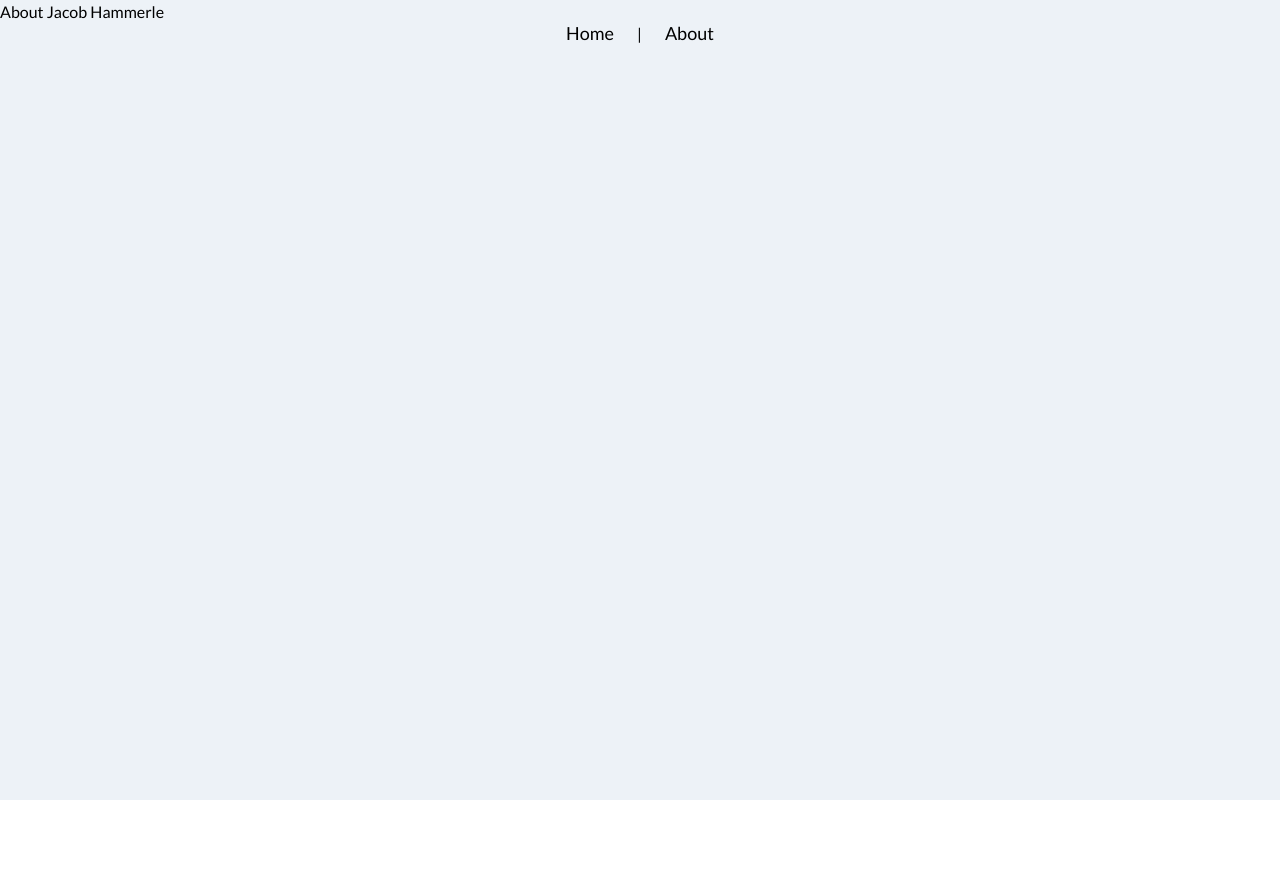
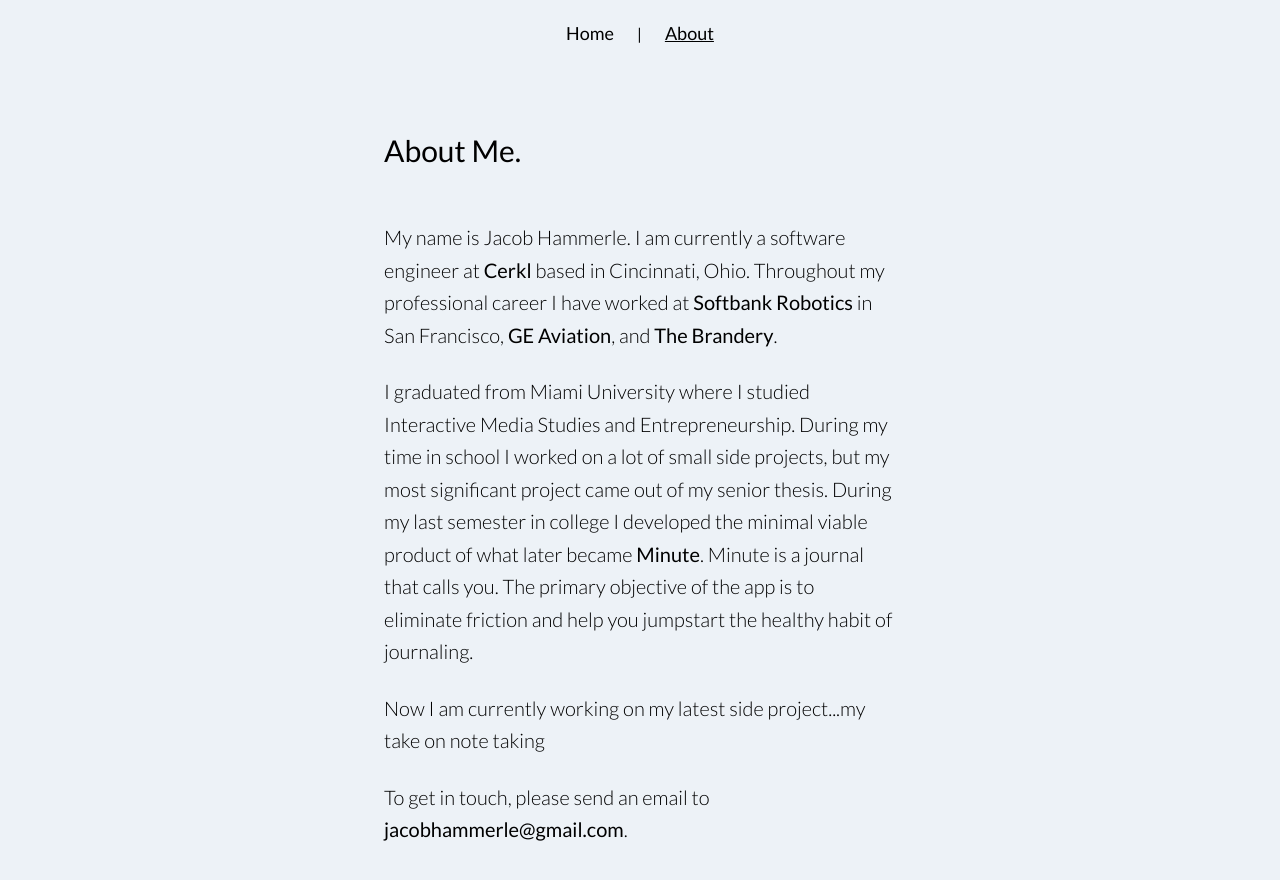
Before and after one commit to jacobhammerle/jham, a Vue app: page /about in a window 1280 px wide. Shown: the top 880 px of the page. Before the commit the page ends 800 px from the top, so only its background shows below. Built offline with nearby package versions, Linux system fonts and the light colour scheme.

Commit message:
about me content and active nav link

```diff
--- a/public/index.html
+++ b/public/index.html
@@ -6,12 +6,13 @@
     <meta name="viewport" content="width=device-width,initial-scale=1.0">
     <script src="https://kit.fontawesome.com/57d696c2d6.js" crossorigin="anonymous"></script>
     <link rel="stylesheet" href="/src/assets/styles/tailwind.css">
-    <link rel="icon" href="<%= BASE_URL %>favicon.ico">
-    <title>jham-website</title>
+    <link rel="shortcut icon" href="/favicon.ico" type="image/x-icon">
+    <link rel="icon" href="/favicon.ico" type="image/x-icon">
+    <title>Jacob</title>
   </head>
   <body>
     <noscript>
-      <strong>We're sorry but jham-website doesn't work properly without JavaScript enabled. Please enable it to continue.</strong>
+      <strong>We're sorry but Jacob Hammerle's doesn't work properly without JavaScript enabled. Please enable it to continue.</strong>
     </noscript>
     <div id="app"></div>
     <!-- built files will be auto injected -->
--- a/src/App.vue
+++ b/src/App.vue
@@ -1,5 +1,5 @@
 <template>
-  <div id="app" class="bg-gray-200 w-full h-screen">
+  <div id="app" class="bg-gray-200 w-full h-full">
     <div id="nav" class="absolute w-full text-center p-5">
       <router-link class="text-lg p-5" to="/">Home</router-link> |
       <router-link class="text-lg p-5" to="/about">About</router-link>
@@ -12,6 +12,9 @@
 #app{
   font-family: 'lato-regular', sans-serif;
 }
+.router-link-exact-active{
+  text-decoration: underline;
+}
 .lato-bold{
   font-family: 'lato-bold', sans-serif;
 }
--- a/src/components/About.vue
+++ b/src/components/About.vue
@@ -1,6 +1,15 @@
 <template>
-    <div class="about">
-        About Jacob Hammerle
+    <div class="about mx-auto flex justify-center items-center max-w-lg pt-32 pb-32">
+        <div>
+            <h1 class="text-3xl mb-12">About Me.</h1>
+            <p class="lato-light text-xl mb-6 leading-relaxed">My name is Jacob Hammerle. I am currently a software engineer at <a class="lato-regular hover:underline" href="https://www.cerkl.com" target="_blank">Cerkl</a> based in Cincinnati, Ohio. Throughout my professional career I have worked at <a class="lato-regular hover:underline" href="https://www.softbankrobotics.com/" target="_blank">Softbank Robotics</a> in San Francisco, <a class="lato-regular hover:underline" href="https://www.geaviation.com/" target="_blank">GE Aviation</a>, and <a class="lato-regular hover:underline" href="https://www.brandery.org/" target="_blank">The Brandery</a>.</p>
+
+            <p class="lato-light text-xl mb-6 leading-relaxed">I graduated from Miami University where I studied Interactive Media Studies and Entrepreneurship. During my time in school I worked on a lot of small side projects, but my most significant project came out of my senior thesis. During my last semester in college I developed the minimal viable product of what later became <a class="lato-regular hover:underline" href="http://www.tryminute.com/" target="_blank">Minute</a>. Minute is a journal that calls you. The primary objective of the app is to eliminate friction and help you jumpstart the healthy habit of journaling.</p>
+
+            <p class="lato-light text-xl mb-6 leading-relaxed">Now I am currently working on my latest side project...my take on note taking</p>
+
+            <p class="lato-light text-xl mb-6 leading-relaxed">To get in touch, please send an email to <a class="lato-regular hover:underline" href="mailto:jacobhammerle@gmail.com">jacobhammerle@gmail.com</a>.</p>
+        </div>
     </div>
 </template>
 
```
Also changed, not shown: 1 other file (tests, documents, lock files or other folders).
